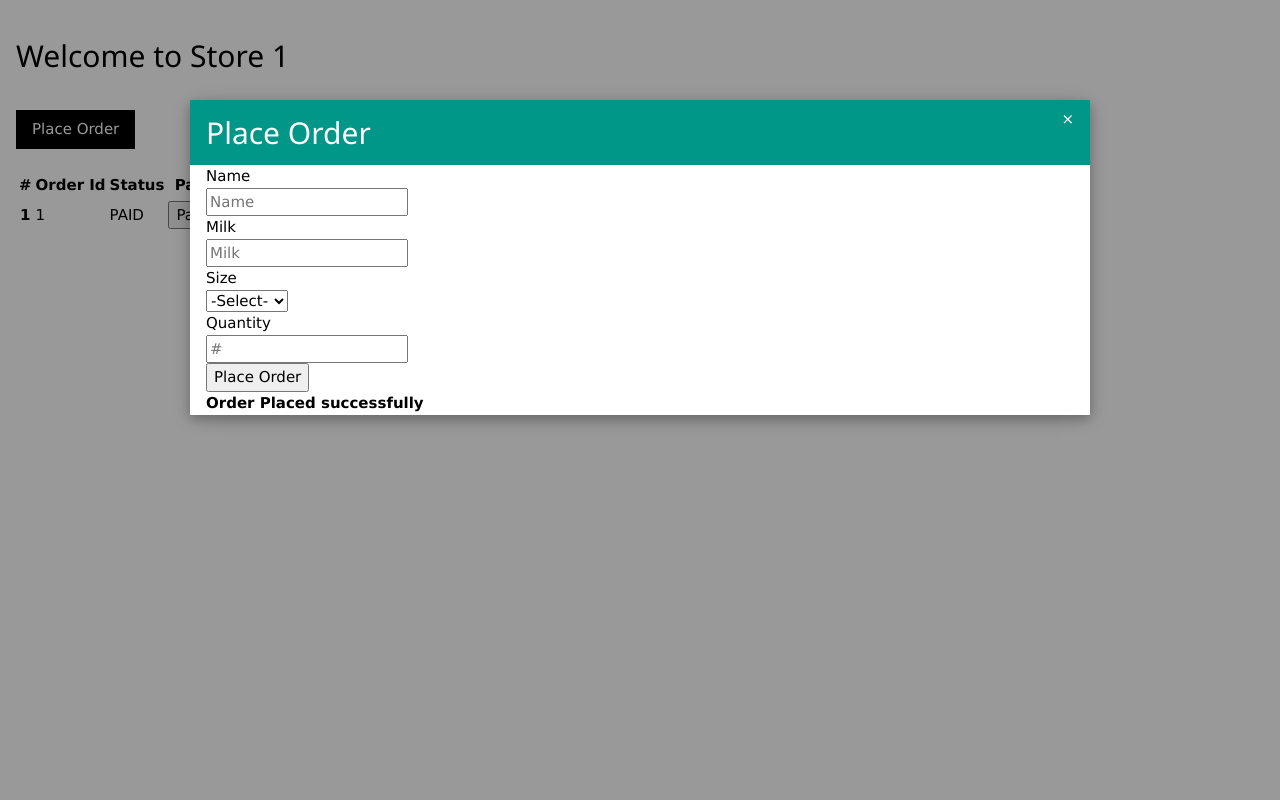
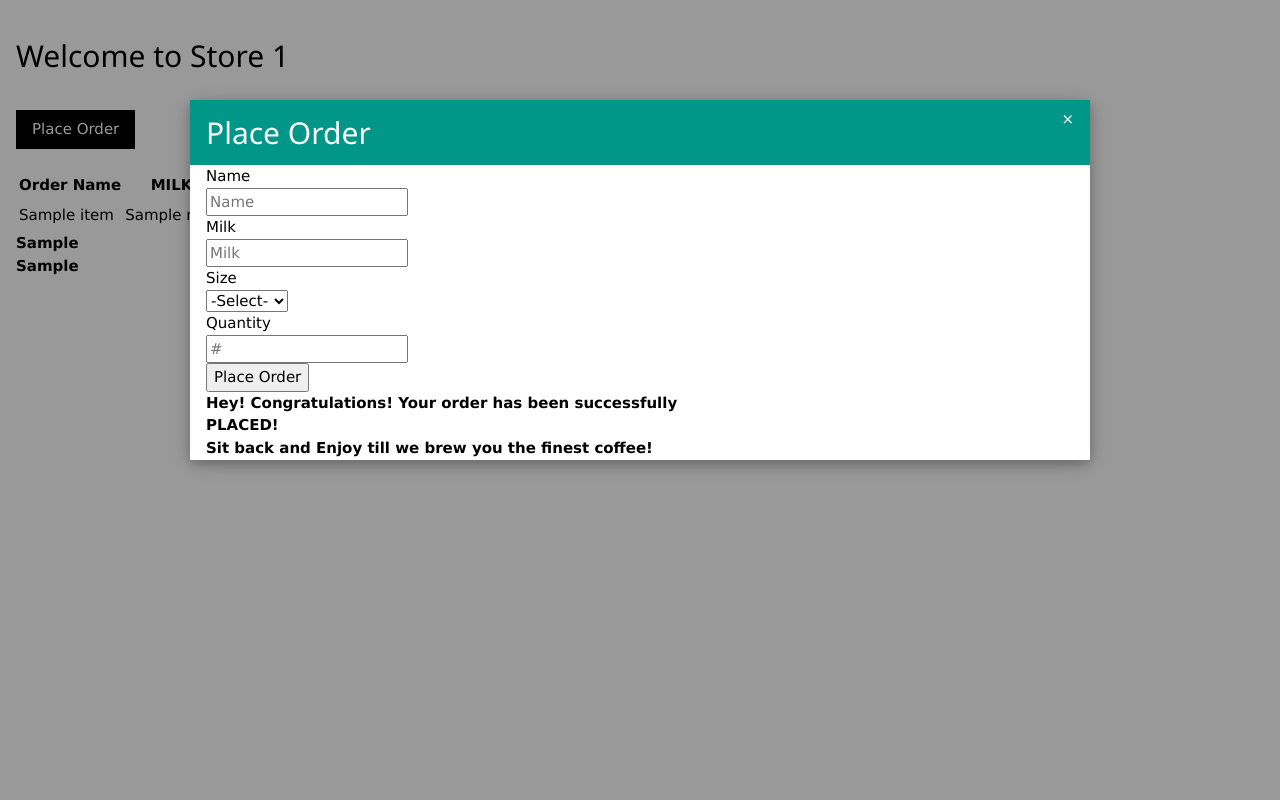
Before and after one commit to Sagar-Mane/cloudbucks, a Flask app: template src/portal/public/Templates/store1.html in a window 1280 px wide, after a click on "Place Order". Run offline with Flask 2, Linux system fonts and the light colour scheme; the template is opened without the code that fills it: most values are stand-ins (such as "Sample title", 1, 10 or a date in 2020).

Commit message:
modifying html pages of other stores

```diff
--- a/src/portal/public/Templates/store1.html
+++ b/src/portal/public/Templates/store1.html
@@ -3,24 +3,33 @@
 
 <meta name="viewport" content="width=device-width, initial-scale=1">
 <link rel="stylesheet" href="https://www.w3schools.com/w3css/4/w3.css">
+
 <body ng-init="getOrders()">
+
 	<!-- Place Order-->
 	<div class="w3-container">
 		<br>
 		<h2>Welcome to Store 1</h2>
 		<!-----Place Order-------------------------------------------------------------------------------------------------------------------------->
 		<br>
-    <button onclick="document.getElementById('id01').style.display='block'" class="w3-button w3-black w3-hover-red">
-        Place Order
-    </button>
+		<button
+			onclick="document.getElementById('id01').style.display='block'"
+			class="w3-button w3-black w3-hover-red">Place Order</button>
 
 		<div id="id01" class="w3-modal">
+
 			<div class="w3-modal-content w3-card-4">
+
 				<header class="w3-container w3-teal">
-                <span onclick="document.getElementById('id01').style.display='none'"
+
+					<span
+						onclick="document.getElementById('id01').style.display='none'; location.reload()"
 						class="w3-button w3-display-topright">&times;</span>
+
 					<h2>Place Order</h2>
+
 				</header>
+
 				<!-- Place Order Pop Up -->
 				<div class="w3-container">
 					<div class="container">
@@ -31,8 +40,8 @@
 								<div class="form-group">
 									<label class="col-md-4 control-label">Name</label>
 									<div class="col-sm-3">
-                                    <input type="text" placeholder="Name" class="form-control" required=""
-                                           ng-model="name">
+										<input type="text" placeholder="Name" class="form-control"
+											required="" ng-model="name">
 									</div>
 								</div>
 
@@ -41,10 +50,12 @@
 								<div class="form-group">
 									<label class="col-md-4 control-label" for="company">Milk</label>
 									<div class="col-sm-3">
-                                    <input id="company" name="company" type="text" placeholder="Milk" ng-model="milk"
+										<input id="company" name="company" type="text"
+											placeholder="Milk" ng-model="milk"
 											class="form-control input-md" required="">
 									</div>
 								</div>
+
 								<!-- Size-->
 								<div class="form-group">
 									<label class="col-md-4 control-label">Size</label>
@@ -62,36 +73,139 @@
 								<div class="form-group">
 									<label class="col-md-4 control-label">Quantity</label>
 									<div class="col-sm-3">
-                                    <input id="company" type="number" placeholder="#" class="form-control input-md"
-                                           required="" ng-model="quantity">
+										<input id="company" type="number" placeholder="#"
+											class="form-control input-md" required="" ng-model="quantity">
 									</div>
 								</div>
+
 								<!--Button place order-->
 								<div class="form-group">
 									<label class="col-md-4 control-label"></label>
+
 									<div class="col-sm-3">
-                                    <button id="submit" onclick="document.getElementById('id01').style.display='none'" ng-click="placeOrder()">Place Order</button>
+										<button id="submit" ng-click="placeOrder()">Place
+											Order</button>
+										<div class="alert alert-danger" ng-hide="place_order_flag">
+											<strong>Hey! Congratulations! Your order has been
+												successfully<br> PLACED! <br> Sit back and Enjoy
+												till we brew you the finest coffee!
+											</strong>
 										</div>
 									</div>
+
+									<div class="col-md-5"></div>
+
+								</div>
 							</form>
-                        <div class="col-md-6">
-                            <div class="alert alert-success" ng-hide="success">
-                                <strong>Order Placed successfully</strong>
-                            </div>
-                        </div>
+
 						</div>
 
 					</div>
 				</div>
 			</div>
 		</div>
+
+		<div id="id02" class="w3-modal">
+
+			<div class="w3-modal-content w3-card-4">
+
+				<header class="w3-container w3-teal">
+
+					<span
+						onclick="document.getElementById('id02').style.display='none'; location.reload()"
+						class="w3-button w3-display-topright">&times;</span>
+
+					<h2>UPDATE YOUR ORDER</h2>
+
+				</header>
+
+				<!-- Place Order Pop Up -->
+				<div class="w3-container">
+					<div class="container">
+						<div class="row">
+							<form class="form-horizontal">
+
+								<!-- Name-->
+								<div class="form-group">
+									<label class="col-md-4 control-label">Name</label>
+									<div class="col-sm-3">
+										<input type="text" placeholder="Name" class="form-control"
+											required="" ng-model="up_name">
+									</div>
+								</div>
+
+
+								<!-- Milk-->
+								<div class="form-group">
+									<label class="col-md-4 control-label" for="company">Milk</label>
+									<div class="col-sm-3">
+										<input id="company" name="company" type="text"
+											placeholder="Milk" ng-model="up_milk"
+											class="form-control input-md" required="">
+									</div>
+								</div>
+
+								<!-- Size-->
+								<div class="form-group">
+									<label class="col-md-4 control-label">Size</label>
+									<div class="col-sm-3">
+										<select class="form-control input-md" ng-model="up_size">
+											<option value="0">-Select-</option>
+											<option value="large">Large</option>
+											<option value="medium">Medium</option>
+											<option value="small">Small</option>
+										</select>
+									</div>
+								</div>
+
+								<!-- Quantity-->
+								<div class="form-group">
+									<label class="col-md-4 control-label">Quantity</label>
+									<div class="col-sm-3">
+										<input id="company" type="number" placeholder="#"
+											class="form-control input-md" required=""
+											ng-model="up_quantity">
+									</div>
+								</div>
+
+								<!--Button place order-->
+								<div class="form-group">
+									<label class="col-md-4 control-label"></label>
+
+									<div class="col-sm-3">
+										<button id="submit" ng-click="updateOrder()">UPDATE
+											ORDER</button>
+										<div class="alert alert-danger" ng-hide="update_order_flag">
+											<strong>{{flag}}</strong>
+										</div>
+									</div>
+
+									<div class="col-md-5"></div>
+
+								</div>
+							</form>
+
+						</div>
+
+					</div>
+				</div>
+			</div>
+		</div>
+
+
 		<!-----Place Order-------------------------------------------------------------------------------------------------------------------------->
-    <br><br>
+		<br> <br>
+
+		<div>
+
 			<table class="table table-hover">
 				<thead>
 					<tr>
-            <th>#</th>
-            <th>Order Id</th>
+						<!-- <th>#</th> -->
+						<th>Order Name</th>
+						<th>MILK</th>
+						<th>SIZE</th>
+						<th>QUANTITY</th>
 						<th>Status</th>
 						<th>Pay</th>
 						<th>Update</th>
@@ -100,25 +214,40 @@
 				</thead>
 				<tbody>
 					<tr ng-repeat="x in orders">
-            <th scope="row">{{count}}</th>
-            <td>{{x.id}}</td>
+
+						<!-- <th scope="row">{{count}}</th> -->
+						<td>{{x.items.name}}</td>
+						<td>{{x.items.milk}}</td>
+						<td>{{x.items.size}}</td>
+						<td>{{x.items.qty}}</td>
 						<td>{{x.status}}</td>
+
+
 						<td>
-                <button type="submit" class="btn btn-success" ng-click="payOrder(x.links.payment)">Pay</button>
+							<button type="submit" class="btn btn-success"
+								ng-click="payOrder(x.links.payment)">Pay</button>
 						</td>
 						<td>
-                <button type="submit" class="btn btn-warning" ng-click="updateOrder(x.links.order)">Update</button>
+							<button type="submit" class="btn btn-warning"
+								ng-click="showUpdatePopUp(x.links.order)">Update</button>
 						</td>
 						<td>
-                <button type="submit" class="btn btn-danger" ng-click="deleteOrder(x.links.order)">Delete</button>
+							<button type="submit" class="btn btn-danger"
+								ng-click="deleteOrder(x.links.order)">Delete</button>
 						</td>
 
 					</tr>
 				</tbody>
 			</table>
 
+			<div class="alert alert-danger" ng-hide="pay_order_flag">
+					<strong>{{flag_pay}}</strong>
 			</div>
 
+			<div class="alert alert-danger" ng-hide="del_order_flag">
+					<strong>{{flag_del}}</strong>
+			</div>
 
+		</div>
 </body>
 </html>
```
Also changed, not shown: src/portal/public/Templates/store3.html (+155 -23 lines). Lines whose indentation alone changed are shown as unchanged.
